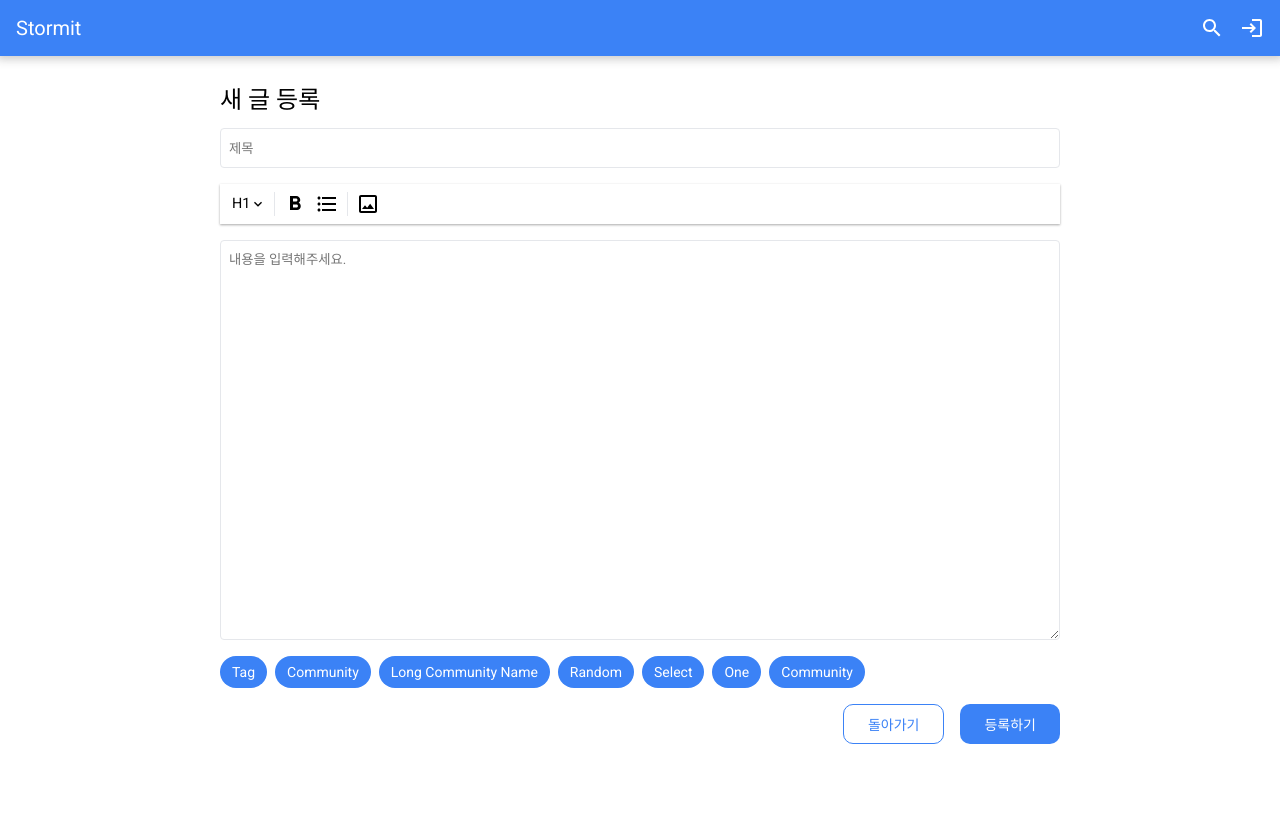
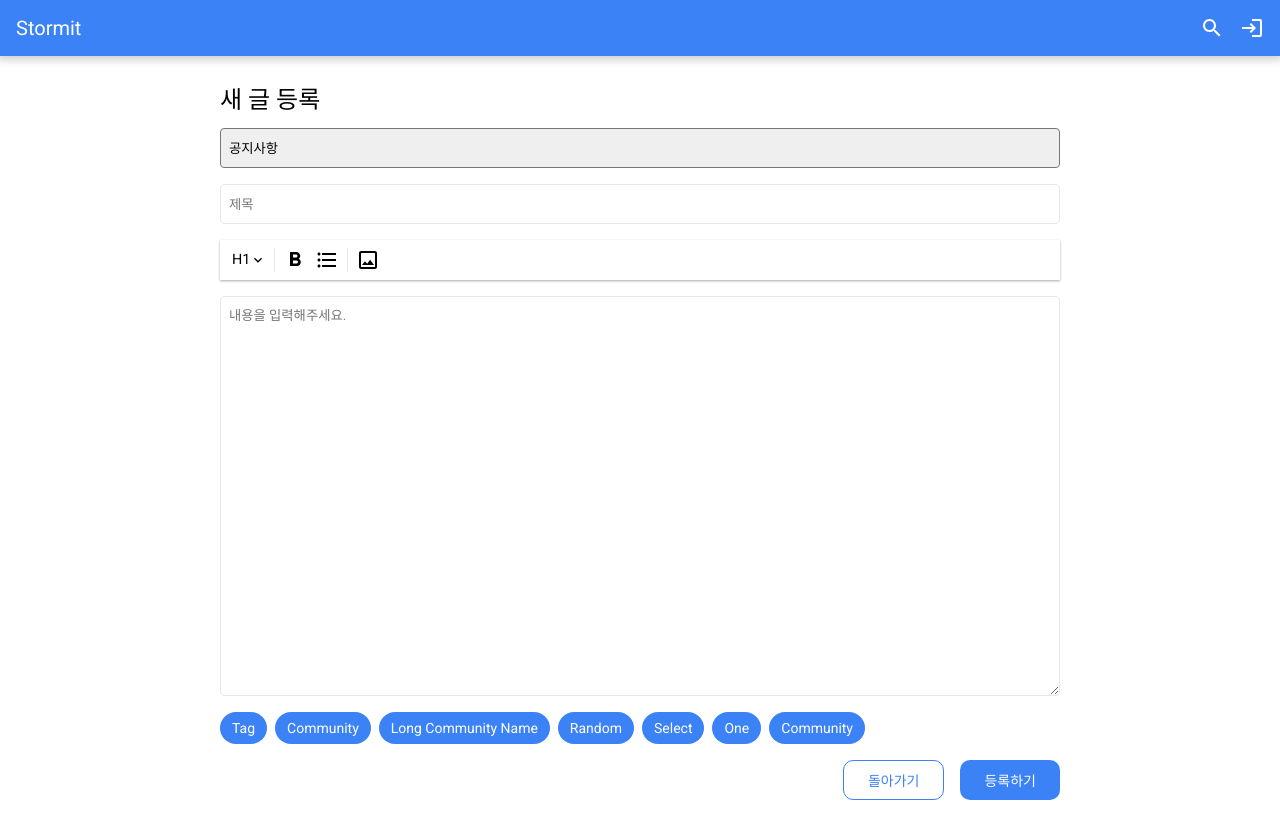
Before and after one commit to codestates/beb-04-stormit, a React (Create React App) app in the folder client/: page /post in a window 1280 px wide. Shown: the top 838 px of the page. Built offline with nearby package versions, Linux system fonts and the light colour scheme.

Commit message:
feat: api 추가

```diff
--- a/client/src/components/PostCard.tsx
+++ b/client/src/components/PostCard.tsx
@@ -114,9 +114,7 @@ const PostCard: React.FC = () => {
           {shortenPostContents(CONTENTS_PLACEHOLDER)}
         </p>
         <div className="chips-wrapper">
-          <Chip size="small">태그</Chip>
           <Chip size="small">커뮤니티</Chip>
-          <Chip size="small">아주 긴 커뮤니티 이름</Chip>
         </div>
       </Base>
       <Divider />
--- /dev/null
+++ b/client/src/components/common/Select.tsx
@@ -0,0 +1,25 @@
+import React from "react";
+import styled from "styled-components";
+import theme from "../../styles/theme";
+
+const Base = styled.select`
+  height: 2.5rem; // 40px
+  padding: 0.5rem; // 8px
+  outline: none;
+  appearance: none;
+  border-radius: 0.25rem; // 4px
+  cursor: pointer;
+
+  &:hover {
+    border: 1px solid ${theme.primary};
+    transition: 0.2s ease;
+  }
+`;
+
+interface Props extends React.SelectHTMLAttributes<HTMLSelectElement> {}
+
+const Select: React.FC<Props> = ({ children, ...props }) => {
+  return <Base {...props}>{children}</Base>;
+};
+
+export default Select;
--- /dev/null
+++ b/client/src/lib/api/post.ts
@@ -0,0 +1,4 @@
+import axios from ".";
+
+export const submitPostAPI = (content_id: number, body: PostAPIBodyType) =>
+  axios.post(`/board/write-content?content_id=${content_id}`, body);
--- a/client/src/pages/Community.tsx
+++ b/client/src/pages/Community.tsx
@@ -1,7 +1,7 @@
 import React, { useState } from "react";
 import styled from "styled-components";
 import NavigationRail from "../components/NavigationRail";
-import { useLocation } from "react-router-dom";
+import { useLocation, useNavigate } from "react-router-dom";
 import {
   FAKE_ARRAY,
   getLastPathname,
@@ -65,6 +65,8 @@ const Community: React.FC = () => {
 
   const location = useLocation();
 
+  const navigate = useNavigate();
+
   const communityName = getLastPathname(location.pathname);
 
   return (
@@ -76,7 +78,9 @@ const Community: React.FC = () => {
             <p className="community-title">
               {translateCommunityName(communityName)}
             </p>
-            <Button variant="contained">글쓰기</Button>
+            <Button variant="contained" onClick={() => navigate("/post")}>
+              글쓰기
+            </Button>
           </div>
         </div>
         <ul className="posts-wrapper">
--- a/client/src/pages/Post.tsx
+++ b/client/src/pages/Post.tsx
@@ -4,6 +4,7 @@ import styled from "styled-components";
 import Button from "../components/common/Button";
 import Chip from "../components/common/Chip";
 import Input from "../components/common/Input";
+import Select from "../components/common/Select";
 import Textarea from "../components/common/Textarea";
 import PostOptionCard from "../components/PostOptionCard";
 
@@ -53,6 +54,11 @@ const Post: React.FC = () => {
   return (
     <Base>
       <p className="post-heading">새 글 등록</p>
+      <Select>
+        <option>공지사항</option>
+        <option>커뮤니티</option>
+        <option>사는얘기</option>
+      </Select>
       <Input placeholder="제목" />
       <PostOptionCard />
       <Textarea height="25rem" placeholder="내용을 입력해주세요." />
--- a/client/src/pages/PostDetail.tsx
+++ b/client/src/pages/PostDetail.tsx
@@ -30,10 +30,10 @@ const Base = styled.div`
     display: flex;
     flex-direction: column;
     gap: 0.5rem; // 8px
-    padding: 2rem 0 1rem 0; // 32px 0
+    padding-top: 2rem; // 32px
   }
 
-  .post-id {
+  .post-detail-community {
     color: ${palette.gray[500]};
   }
 
@@ -67,6 +67,12 @@ const Base = styled.div`
 
   .post-detail-author-name {
     font-weight: 500;
+    color: ${palette.gray[700]};
+  }
+
+  .post-detail-views {
+    font-size: 0.875rem; // 14px
+    color: ${palette.gray[400]};
   }
 
   .post-detail-title {
@@ -76,6 +82,7 @@ const Base = styled.div`
   }
 
   .post-detail-contents {
+    padding-top: 1rem; // 16px
     line-height: 1.6;
   }
 
@@ -135,7 +142,7 @@ const PostDetail: React.FC = () => {
       <NavigationRail />
       <div className="contents">
         <div className="contents-top">
-          <p className="post-id">#123456</p>
+          <p className="post-detail-community"># 사는얘기</p>
           <p className="post-detail-title">
             블록체인 너무 어려운 것 같습니다..
           </p>
@@ -143,6 +150,7 @@ const PostDetail: React.FC = () => {
             <div className="post-detail-metadata-left-area">
               <div className="post-detail-author-profile-image" />
               <span className="post-detail-author-name">노논크러스트</span>
+              <span className="post-detail-views">조회수 22909</span>
             </div>
             <div className="post-detail-metadata-right-area">
               <p className="post-detail-modify">수정</p>
@@ -151,6 +159,7 @@ const PostDetail: React.FC = () => {
             </div>
           </div>
         </div>
+        <Divider />
         <p className="post-detail-contents">{FAKE_POST_CONTENTS}</p>
         <div className="post-detail-chip-wrapper">
           <Chip>태그</Chip>
--- a/client/src/pages/Test.tsx
+++ b/client/src/pages/Test.tsx
@@ -8,6 +8,7 @@ import PostOptionCard from "../components/PostOptionCard";
 import DoneIcon from "@mui/icons-material/Done";
 import CommentCard from "../components/CommentCard";
 import Pagination from "../components/Pagination";
+import Select from "../components/common/Select";
 
 const Base = styled.section`
   display: flex;
@@ -49,6 +50,11 @@ const Test: React.FC = () => {
         로그인되었습니다.
       </Snackbar>
       <CommentCard />
+      <Select>
+        <option>1</option>
+        <option>2</option>
+        <option>3</option>
+      </Select>
     </Base>
   );
 };
--- /dev/null
+++ b/client/src/types/post.d.ts
@@ -0,0 +1,6 @@
+type PostAPIBodyType = {
+  email: string;
+  nickname: string;
+  content_id: string;
+  content: string;
+};
```
Also changed, not shown: client/src/lib/api/index.ts (added, +7 -0 lines), client/src/lib/api/user.ts (added, +29 -0 lines), client/src/types/user.d.ts (added, +19 -0 lines).
